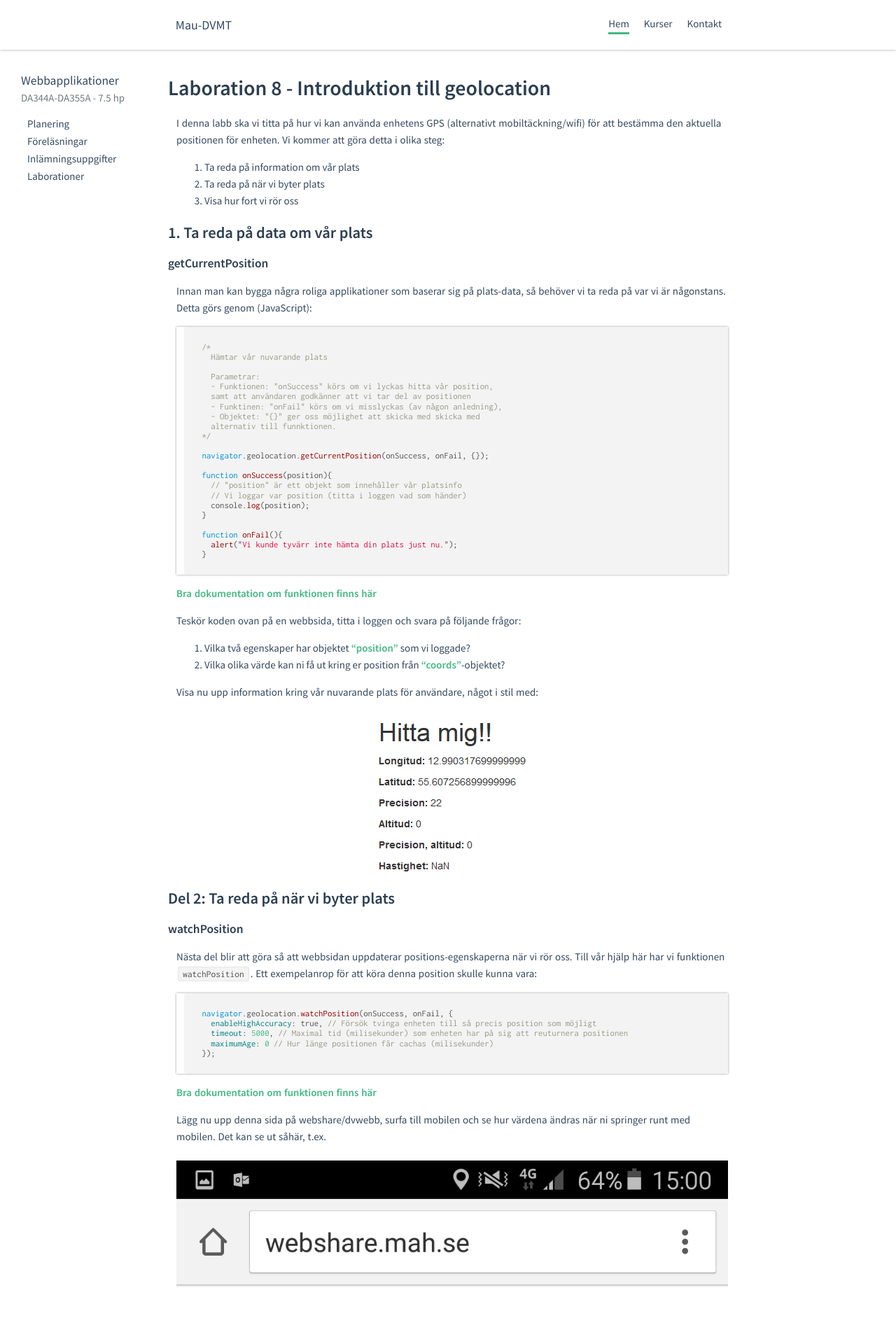
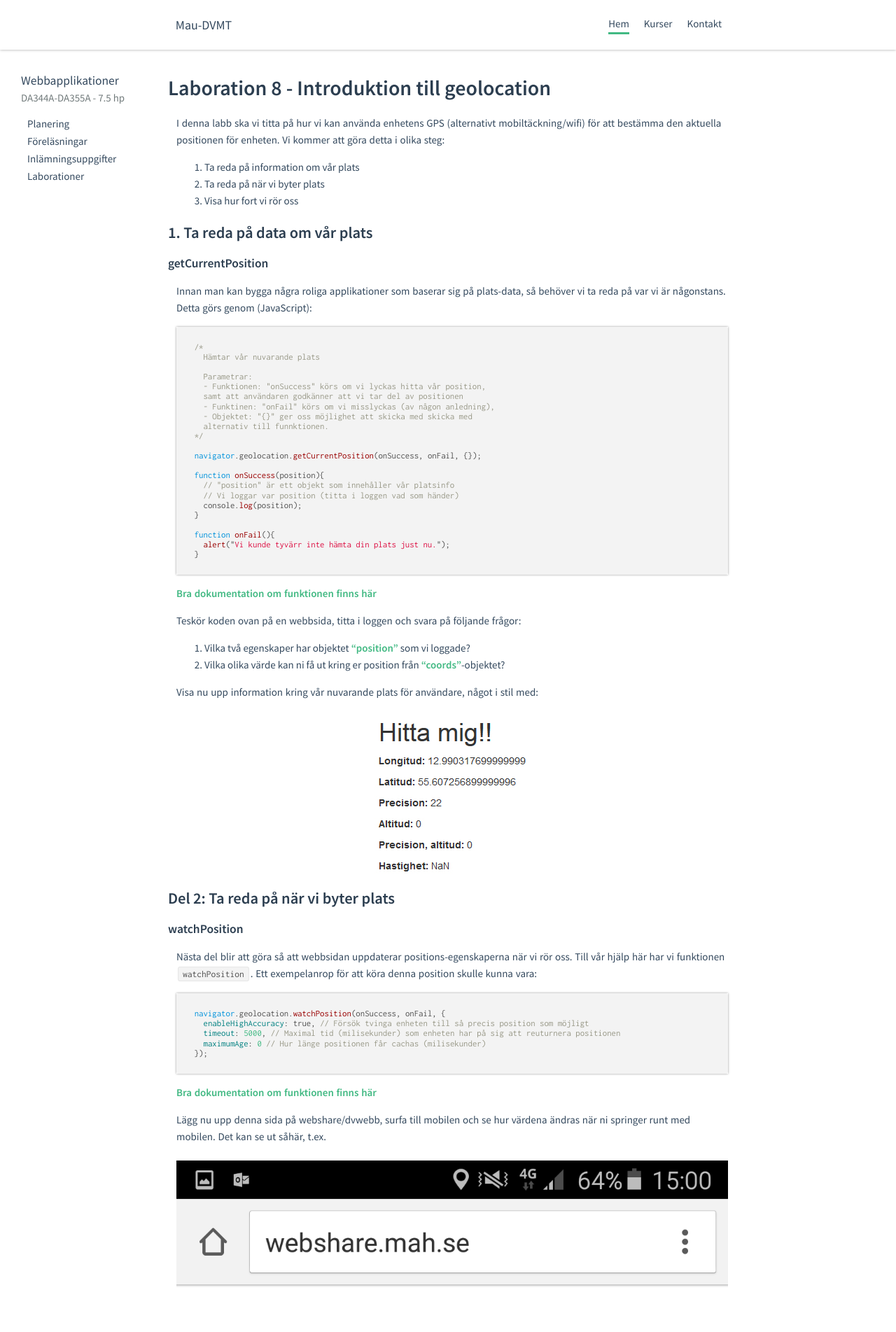
Before and after one commit to mau-dvmt/mah-dv.github.io, a Jekyll site: the page built from courses/da344a-da355a/exercises/ex10.md, in a window 1280 px wide. Shown: the top 1903 px of the page at 70% size. Built offline with Jekyll 4.4.1, drawn with Linux system fonts in a browser that asks for light colours.

Commit message:
Updated CSS

```diff
--- a/_sass/site.scss
+++ b/_sass/site.scss
@@ -658,3 +658,9 @@ table tbody tr:nth-child(odd) {
 .module {
     // Module-specific, or just course-related
 }
+
+.highlighter-rouge {
+    pre.highlight {
+        margin: 0px;
+    }
+}
```
